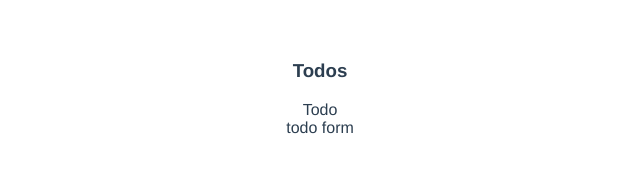
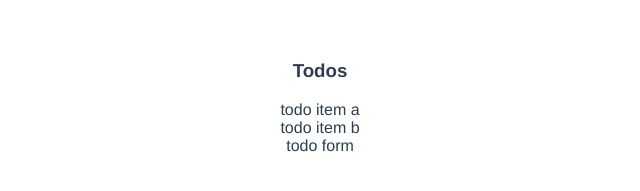
Before and after one commit to st0nyx/vuex-todos, a Vue app: page / in a window 1280 px wide. Shown: the top 191 px of the page, without its empty margins (320-960 px from the left). Built offline with nearby package versions, Linux system fonts and the light colour scheme.

Commit message:
added items to TodosList

```diff
--- a/src/components/Todo.vue
+++ b/src/components/Todo.vue
@@ -1,10 +1,12 @@
 <template>
-  <div>Todo</div>
+  <div>
+    {{ todo.title }}
+  </div>
 </template>
 
 <script>
 export default {
-
+  props: ["todo"]
 }
 </script>
 
--- a/src/components/TodosList.vue
+++ b/src/components/TodosList.vue
@@ -1,6 +1,6 @@
 <template>
   <div>
-    <todo/>
+    <todo v-for="(todo, index) in todos" :key="index" :todo="todo" />
   </div>
 </template>
 
@@ -9,6 +9,12 @@ import Todo from './Todo'
 export default {
   components: {
     Todo
+  },
+
+  computed: {
+    todos() {
+      return this.$store.state.todos
+    }
   }
 }
 </script>
--- a/src/store.js
+++ b/src/store.js
@@ -5,7 +5,16 @@ Vue.use(Vuex)
 
 export default new Vuex.Store({
   state: {
-
+    todos: [
+      {
+        title: "todo item a",
+        completed: false
+      },
+      {
+        title: "todo item b",
+        completed: false
+      },
+    ]
   },
 
   getters: {
```
